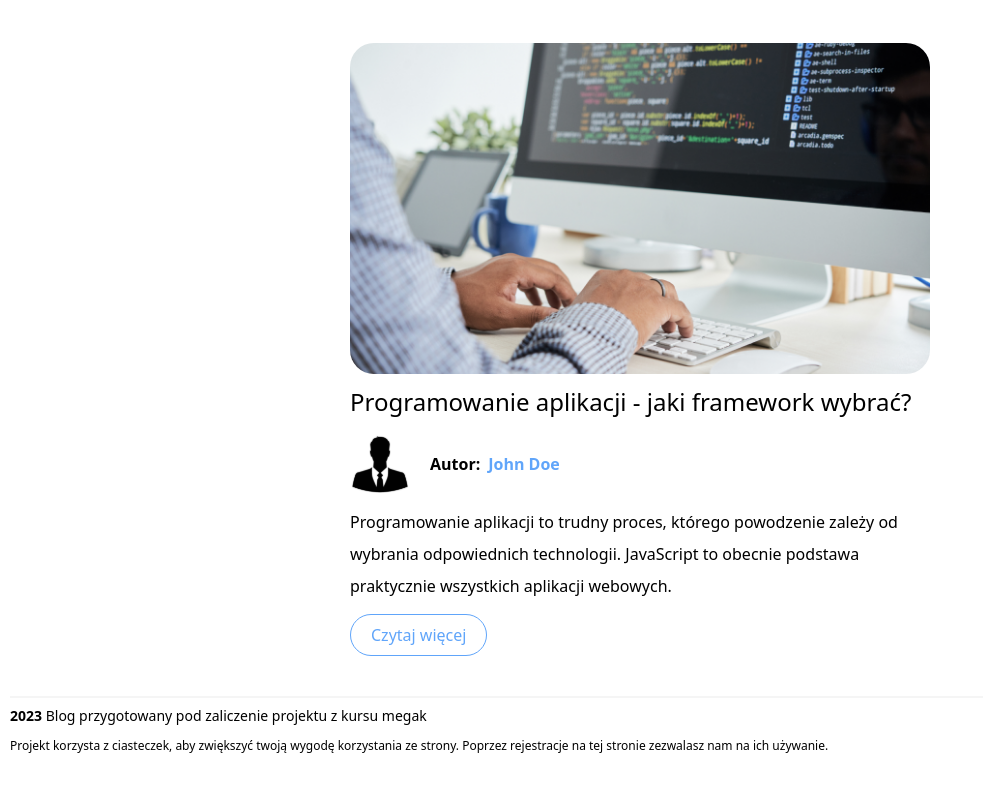
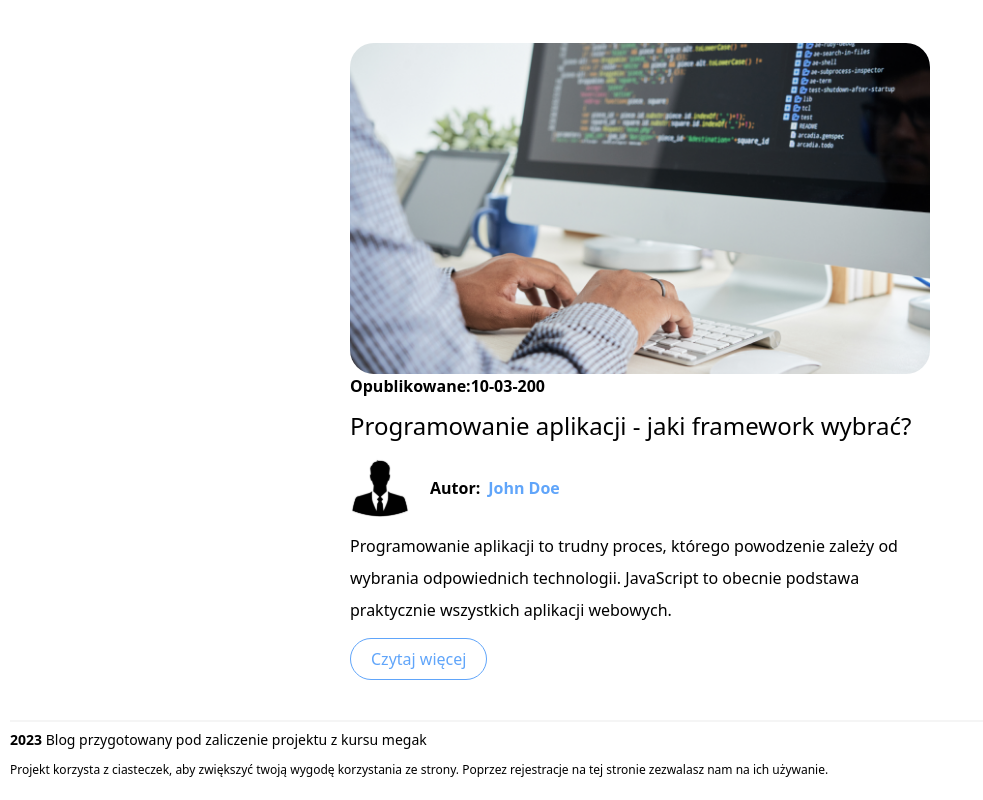
Before and after one commit to Muniox/blog-megak-front, a React (Vite) app: page / in a window 1280 px wide. Shown: the part 1030-1830 px from the top of the page, without its empty margins (0-983 px from the left). Before the commit the page ends 1794 px from the top, so only its background shows below. Built offline with nearby package versions, Linux system fonts and the light colour scheme.

Commit message:
Change naming Component to components.

```diff
--- a/src/App.tsx
+++ b/src/App.tsx
@@ -1,8 +1,8 @@
 import React, { FC } from 'react';
 import Logo from './assets/logo.svg';
 import Programmer from './assets/programmer.svg';
-import { Sidebar } from './Component/Sidebar';
-import { CollapsibleList } from './Component/Collapse';
+import { Sidebar } from './components/Sidebar';
+import { CollapsibleList } from './components/Collapse';
 import Glass from './assets/glass.svg';
 import defaultUserImg from './assets/deafult_author.svg';
 
@@ -70,6 +70,10 @@ export const App: FC = () => (
 
       <div className="mt-20 flex flex-col max-w-[580px] items-start mx-auto">
         <img src="/upload/default.png" alt="" className="rounded-3xl" />
+        <p className="font-bold">
+          Opublikowane:
+          <span>10-03-200</span>
+        </p>
         <h2 className="font-light text-2xl mt-2 leading-10">Programowanie aplikacji - jaki framework wybrać?</h2>
         <div className="flex items-center gap-5 mt-3">
           <img src={defaultUserImg} alt="zdjęcie autora postu" />
@@ -91,7 +95,7 @@ export const App: FC = () => (
         </button>
       </div>
     </main>
-    <footer>
+    <footer className="pb-3">
       <hr
         className="mb-2 mt-10 h-0.5 border-t-0 bg-neutral-100 opacity-100 dark:opacity-50"
       />
```
Also changed, not shown: src/components/Collapse.tsx (renamed from src/Component/Collapse.tsx), src/components/Sidebar.tsx (renamed from src/Component/Sidebar.tsx).
